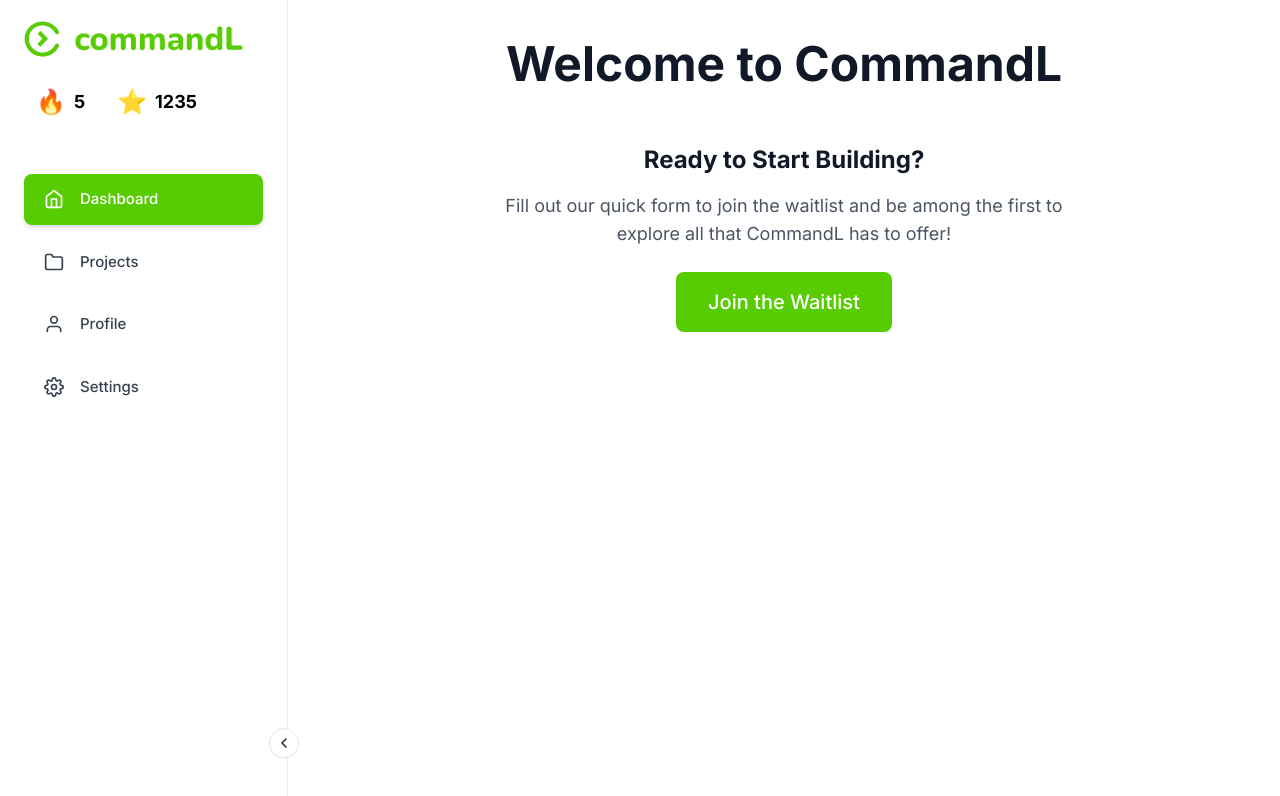
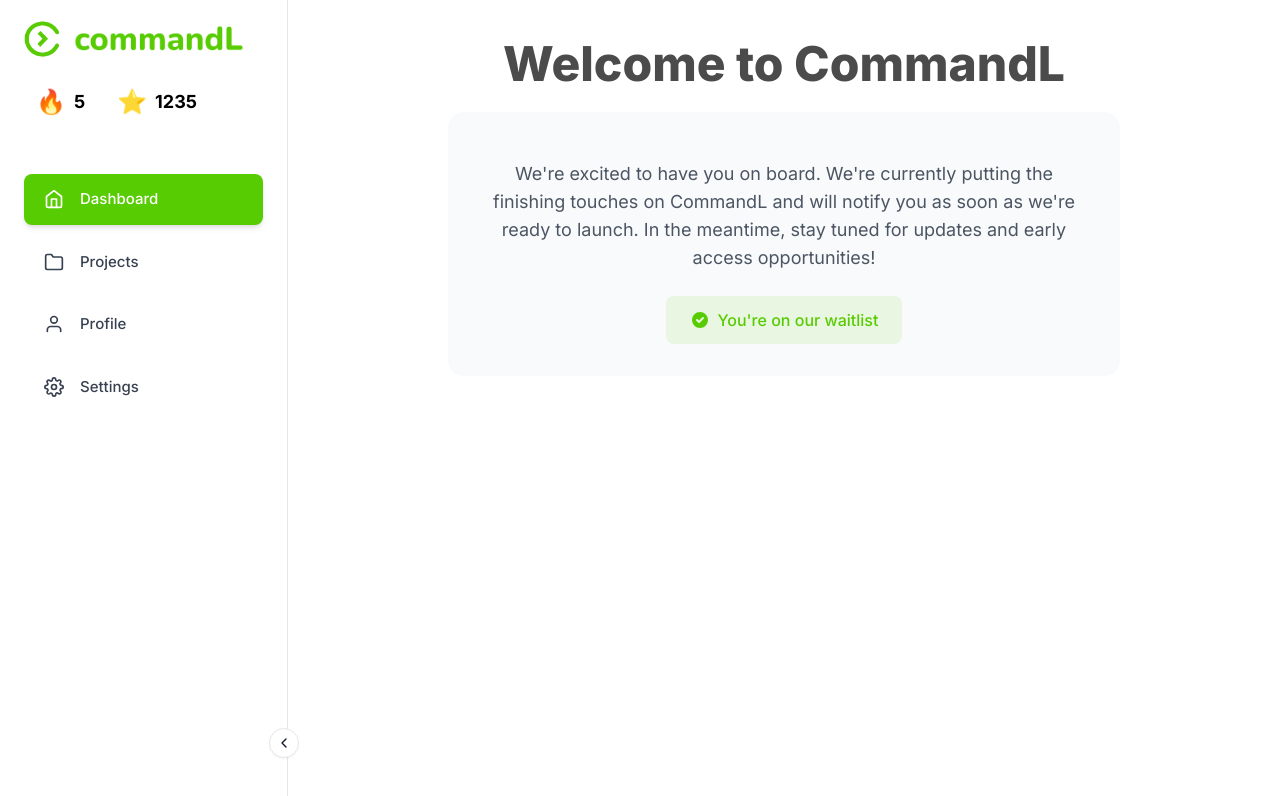
Before and after one commit to vallamulla-sreeja/commandl, a Next.js app: page /dashboard in a window 1280 px wide. Shown: the top 796 px of the page. Built offline with nearby package versions, Linux system fonts and the light colour scheme; no server answers.

Commit message:
update waitlist message

```diff
--- a/app/dashboard/page.tsx
+++ b/app/dashboard/page.tsx
@@ -10,30 +10,23 @@ export default function Dashboard() {
       <main className="flex-1 py-10 lg:pl-72">
         <div className="max-w-7xl mx-auto px-4 sm:px-6 lg:px-8">
           <div className="max-w-2xl mx-auto text-center">
-            <h1 className="text-4xl lg:text-5xl font-bold text-gray-900 mb-6">
+            <h1 className="text-4xl lg:text-5xl font-extrabold text-[#4b4b4b] mb-6">
               Welcome to CommandL
             </h1>
-            {/* <p className="text-xl text-gray-600 mb-8">
-              Your journey to becoming a skilled developer starts here. With built-in tutorials,
-              guided paths, hints, and real-time feedback—plus fun reward points—you&apos;ll have
-              the support you need at every step of your coding journey.
-            </p> */}
-            <div className="p-8 rounded-2xl">
+            <div className="p-8 rounded-2xl bg-gray-50">
               <h2 className="text-2xl font-bold text-gray-900 mb-4">
-                Ready to Start Building?
               </h2>
               <p className="text-lg text-gray-600 mb-6">
-                Fill out our quick form to join the waitlist and be among the first to explore
-                all that CommandL has to offer!
+                We're excited to have you on board. We're currently putting the finishing touches on
+                CommandL and will notify you as soon as we're ready to launch. In the meantime,
+                stay tuned for updates and early access opportunities!
               </p>
-              <a
-                href="https://forms.gle/HadSaA64CD9UyoJE6"
-                target="_blank"
-                rel="noopener noreferrer"
-                className="inline-block bg-primary text-white text-xl font-medium py-4 px-8 rounded-lg hover:bg-primary-hover transition-colors duration-200"
-              >
-                Join the Waitlist
-              </a>
+              <div className="inline-flex items-center justify-center space-x-2 bg-primary/10 text-primary font-medium py-3 px-6 rounded-lg">
+                <svg xmlns="http://www.w3.org/2000/svg" className="h-5 w-5" viewBox="0 0 20 20" fill="currentColor">
+                  <path fillRule="evenodd" d="M10 18a8 8 0 100-16 8 8 0 000 16zm3.707-9.293a1 1 0 00-1.414-1.414L9 10.586 7.707 9.293a1 1 0 00-1.414 1.414l2 2a1 1 0 001.414 0l4-4z" clipRule="evenodd" />
+                </svg>
+                <span>You're on our waitlist</span>
+              </div>
             </div>
           </div>
         </div>
```
